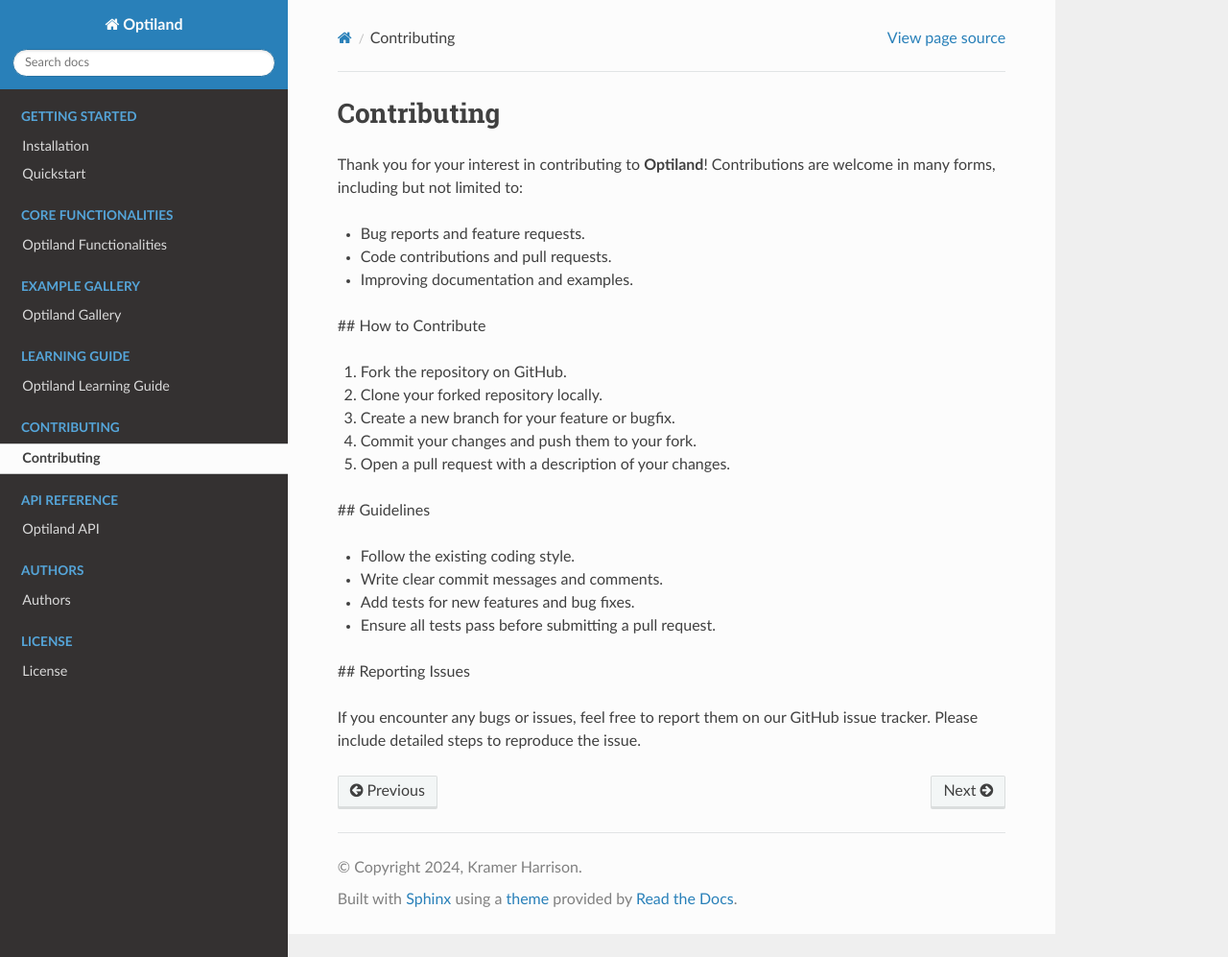
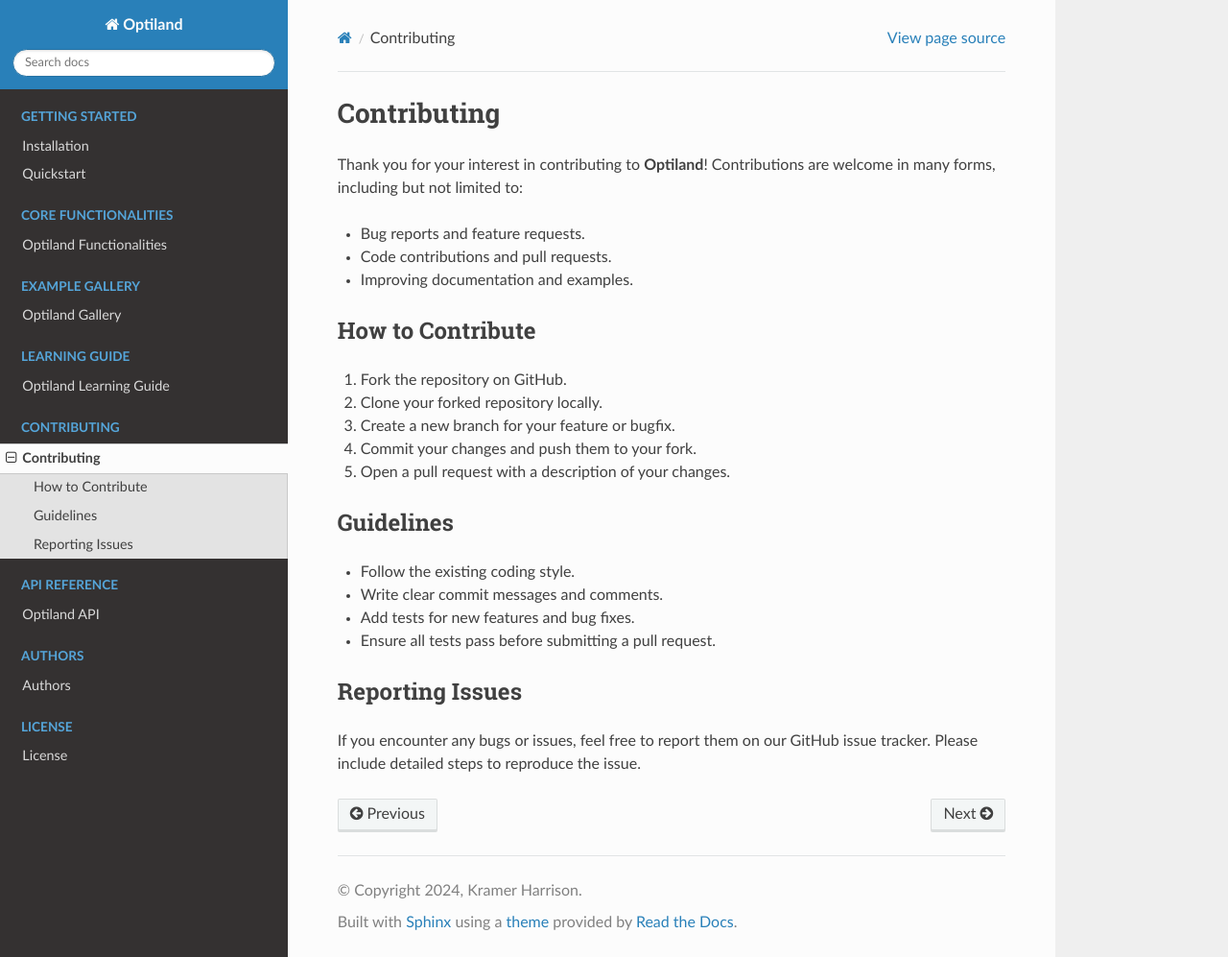
Before and after one commit to HarrisonKramer/optiland, a Sphinx documentation site: the page built from docs/contributing.rst, in a window 1280 px wide and 997 px high. Shown: the whole window at 96% size. Built offline with Sphinx 7.4.7 and the Read the Docs theme 2.0.0, drawn with Linux system fonts in a browser that asks for light colours; pages that are not in the unit, such as notebooks, are missing from menus.

Commit message:
docs: Update contributing guidelines

```diff
--- a/docs/contributing.rst
+++ b/docs/contributing.rst
@@ -9,7 +9,8 @@
 - Code contributions and pull requests.
 - Improving documentation and examples.
 
-## How to Contribute
+How to Contribute
+------------------
 
 1. Fork the repository on GitHub.
 2. Clone your forked repository locally.
@@ -17,13 +18,15 @@
 4. Commit your changes and push them to your fork.
 5. Open a pull request with a description of your changes.
 
-## Guidelines
+Guidelines
+----------
 
 - Follow the existing coding style.
 - Write clear commit messages and comments.
 - Add tests for new features and bug fixes.
 - Ensure all tests pass before submitting a pull request.
 
-## Reporting Issues
+Reporting Issues
+----------------
 
 If you encounter any bugs or issues, feel free to report them on our GitHub issue tracker. Please include detailed steps to reproduce the issue.
```
